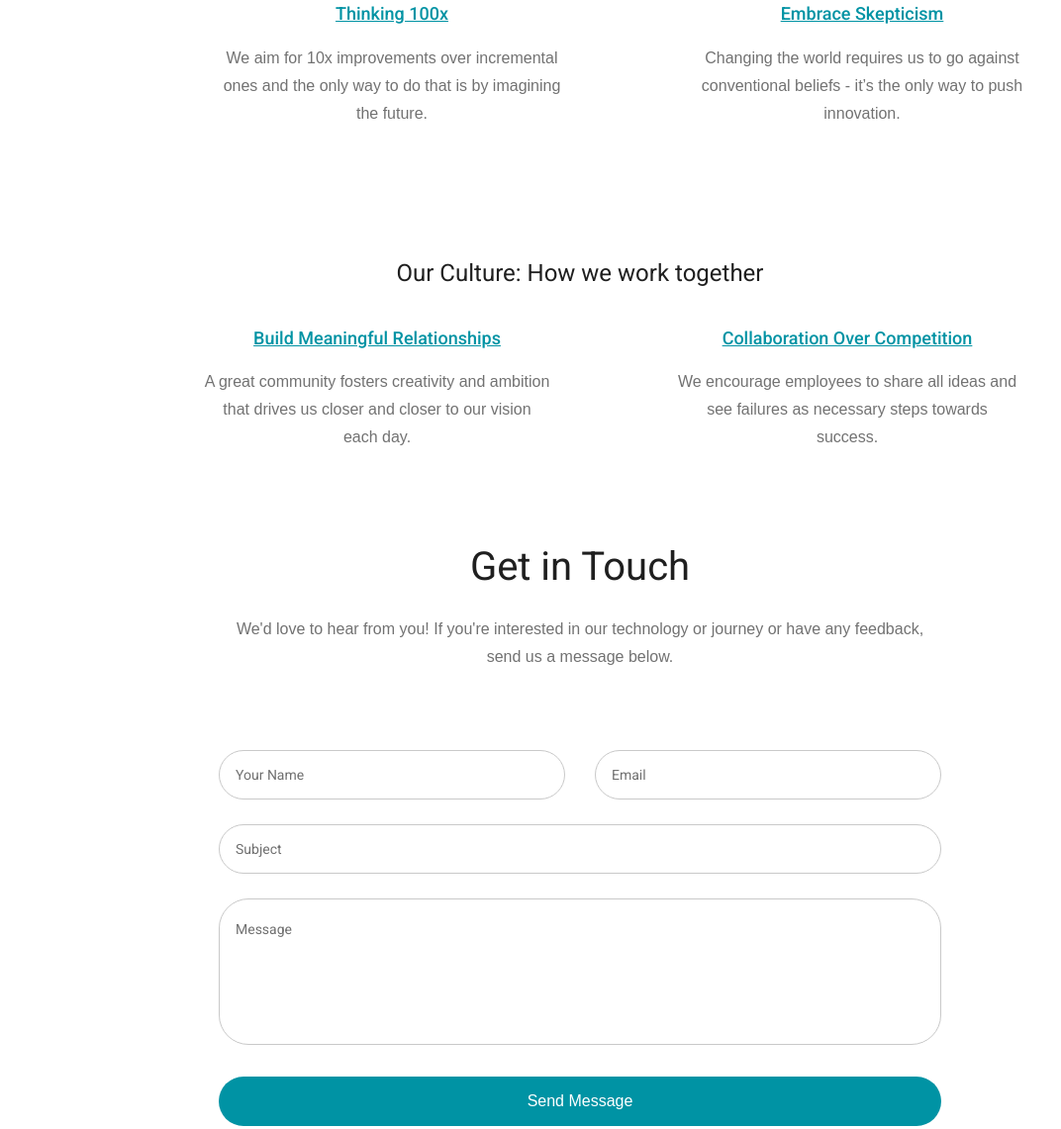
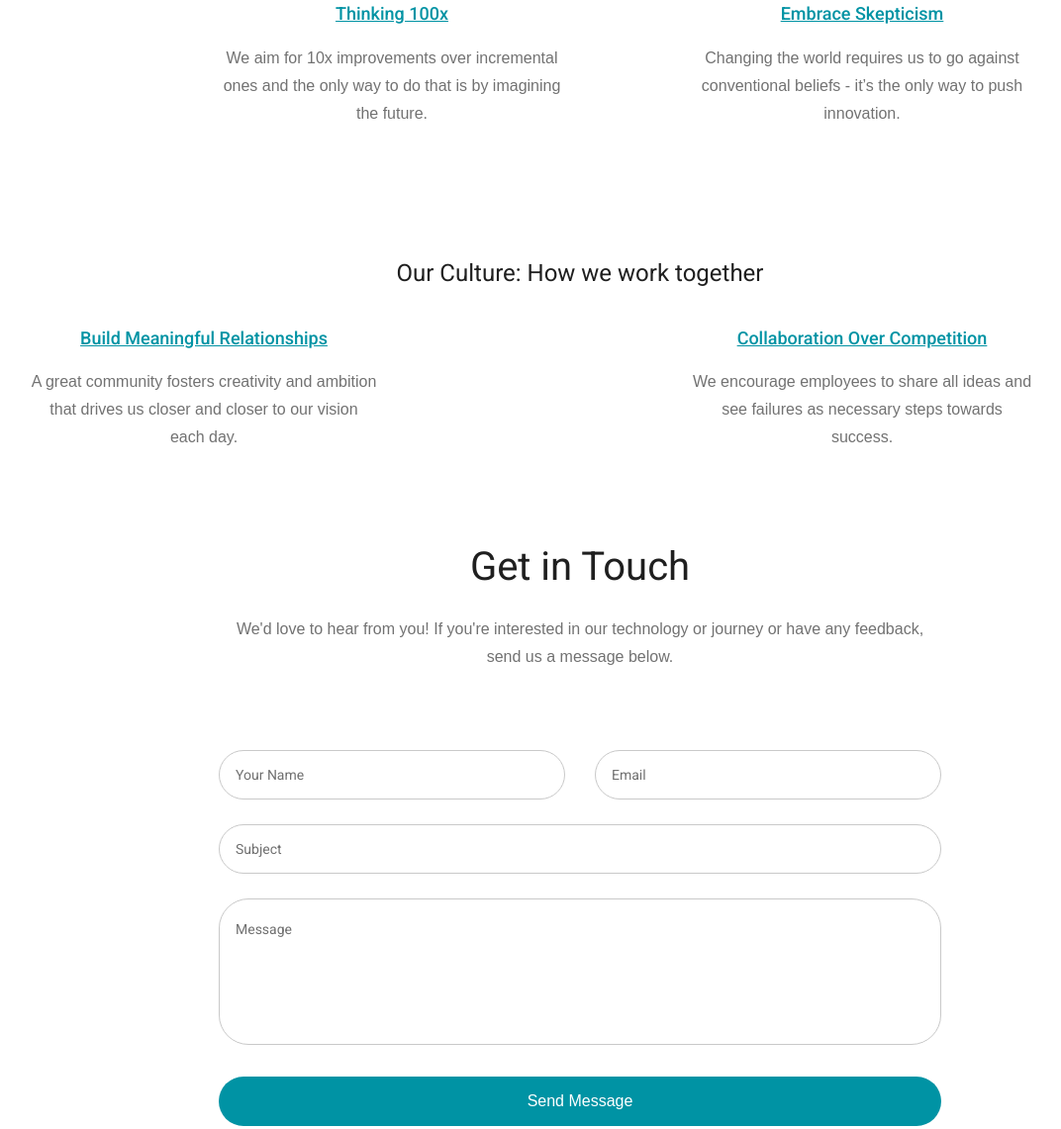
Before and after one commit to kiranamak/MaculaX, a plain HTML site: page vision.html in a window 1280 px wide. Shown: the part 1821-2962 px from the top of the page at 99% size, without its empty margins (54-1126 px from the left). Drawn offline with Linux system fonts and the light colour scheme; a web font is replaced by a local one.

Commit message:
culture alignment

```diff
--- a/vision.html
+++ b/vision.html
@@ -179,14 +179,13 @@
                 <h3 style="padding-top: 120px; text-align: center; font-weight: normal;" class="mb-40">Our Culture: How we work together</h3>
 
                 <div class="row">
-                    <div class="col-md-1"></div>
-					<div style="margin-left: 80px;" class="col-md-4">
+					<div class="col-md-4">
 						<div style="text-align: center;" class="single-defination">
 							<h4 style="color: #0093a4;" class="mb-20"><u>Build Meaningful Relationships</u></h4>
 							<p>A great community fosters creativity and ambition that drives us closer and closer to our vision each day.</p>
 						</div>
 					</div>
-                    <div class="col-md-1"></div>
+                    <div class="col-md-3"></div>
 					<div class="col-md-4">
 						<div style="text-align: center;" class="single-defination">
 							<h4 style="color: #0093a4;" class="mb-20"><u>Collaboration Over Competition</u></h4>
```
